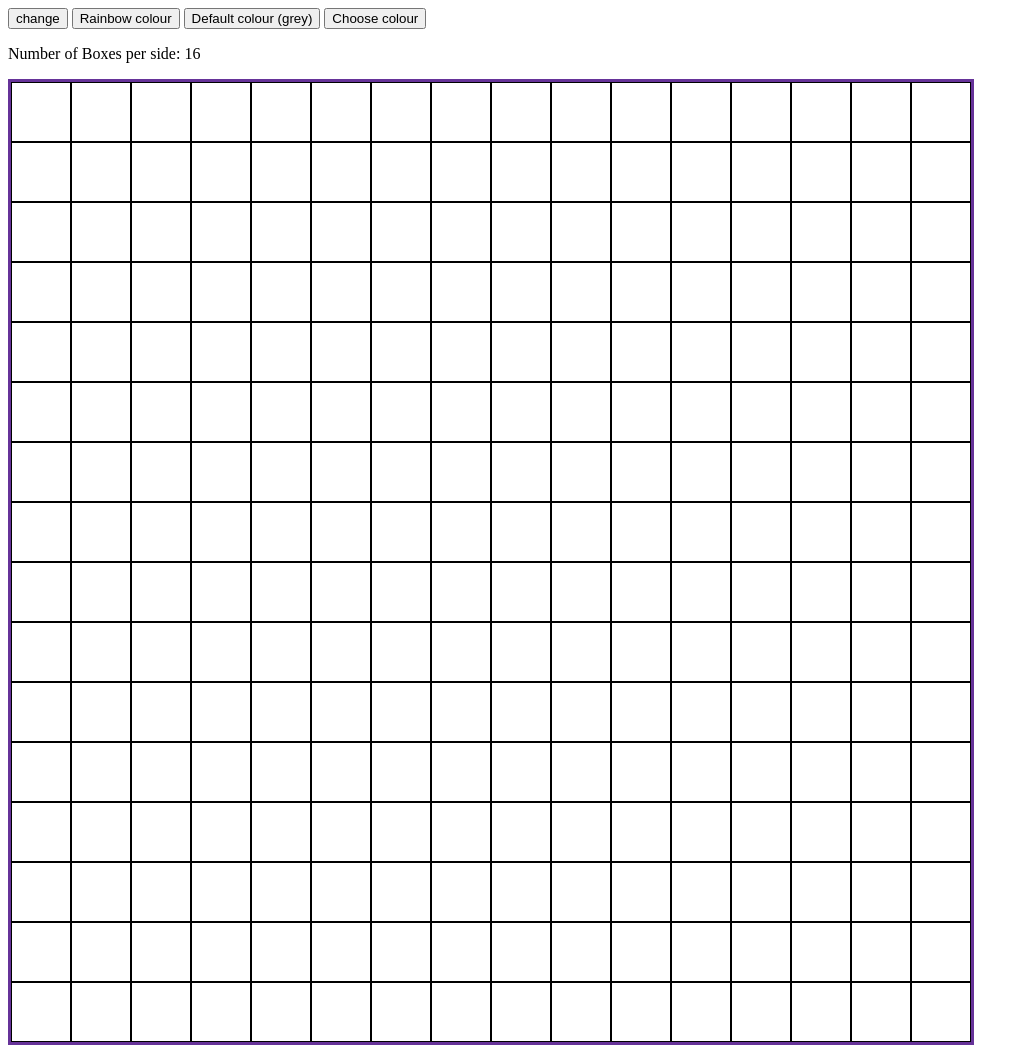
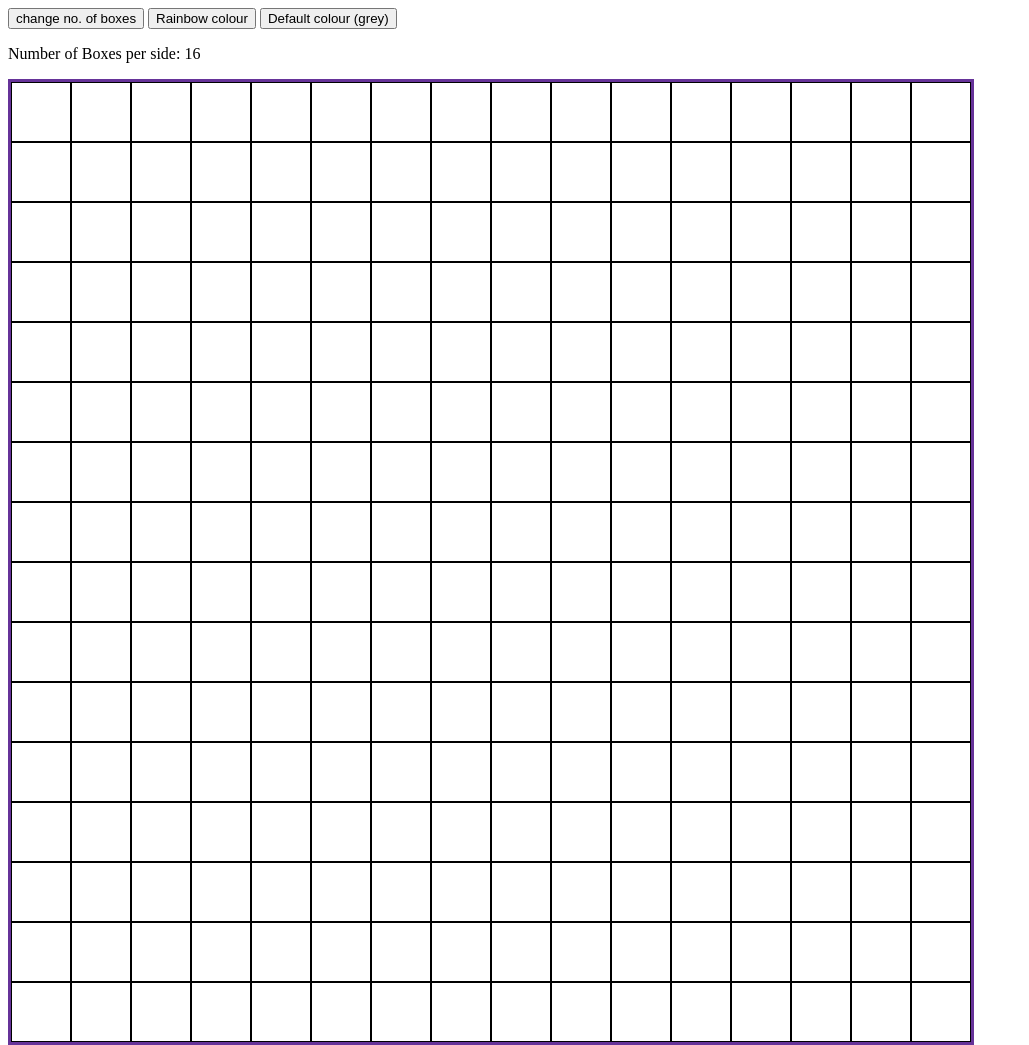
Before and after one commit to Nareshix/Etch-a-sketch-JS, a plain HTML site: page index.html in a window 1280 px wide. Shown: the whole page, without its empty margins (0-1029 px from the left). Drawn offline with Linux system fonts and the light colour scheme.

Commit message:
changed phrasing and removed choose own color

```diff
--- a/index.html
+++ b/index.html
@@ -8,10 +8,9 @@
     <script src="javascript.js" defer></script>
 </head>
 <body>
-    <button id="input">change</button>
+    <button id="input">change no. of boxes</button>
     <button id="rainbow-colour">Rainbow colour</button>
     <button id="default-colour">Default colour (grey)</button>
-    <button id="choose-colour"> Choose colour</button>
     <p>Number of Boxes per side: <span id="box-number">16</span></p>
     <div id="container"></div>
 </body>
```
